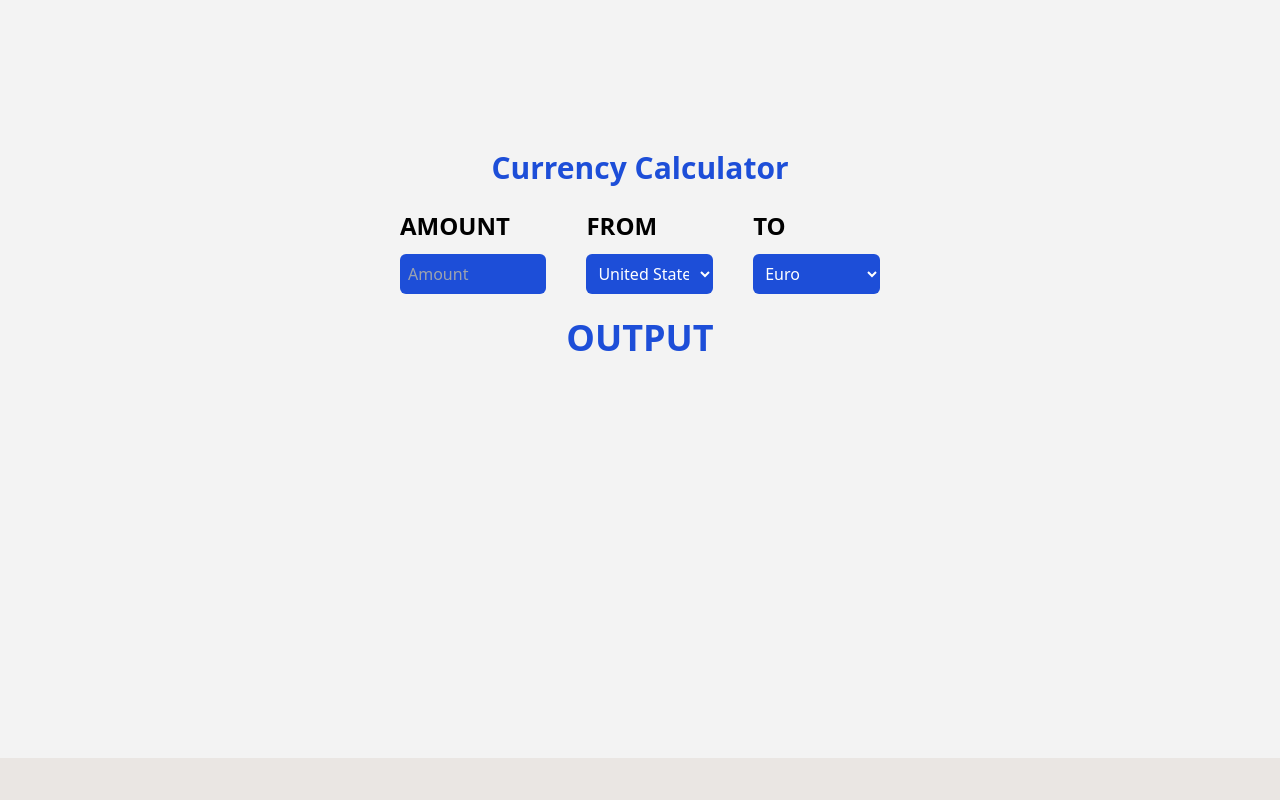
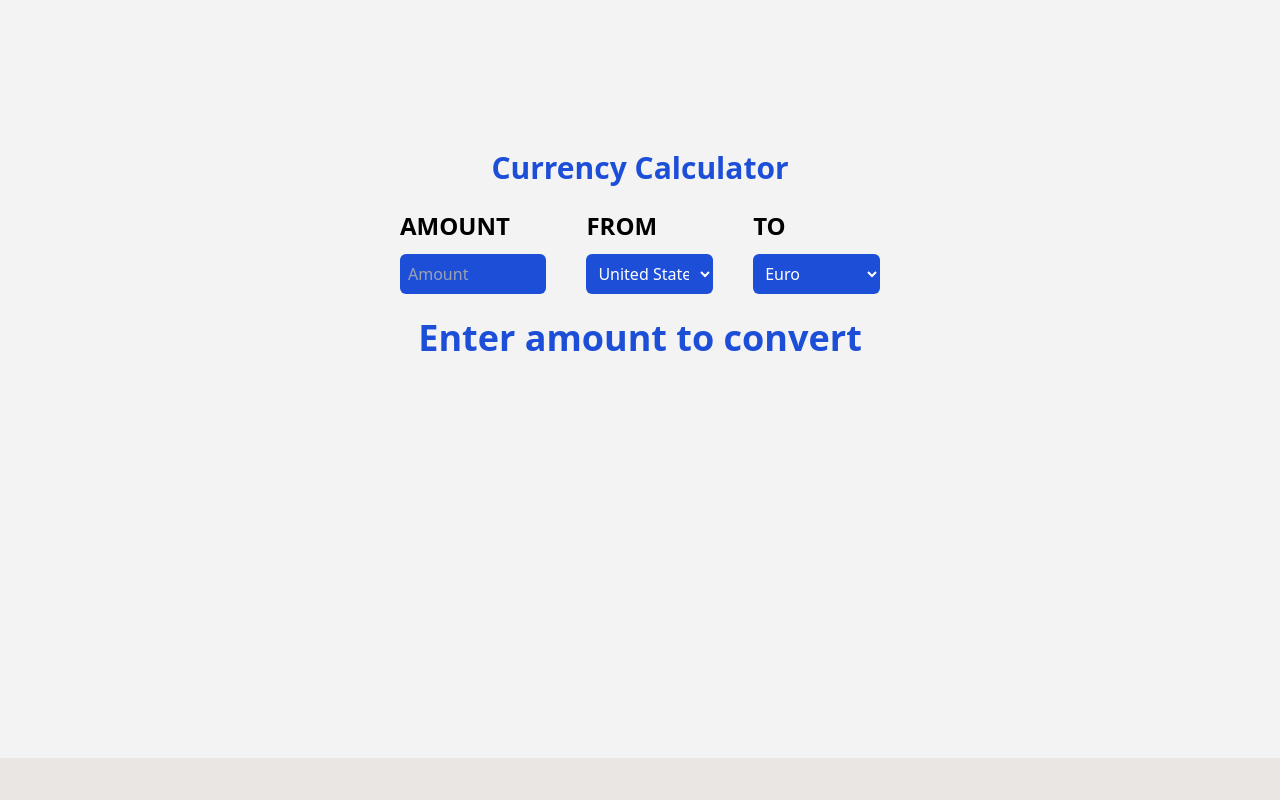
Before and after one commit to joelclaudius/currency-converter, a React (Create React App) app: page / in a window 1280 px wide. Shown: the top 800 px of the page. Built offline with nearby package versions, Linux system fonts and the light colour scheme.

Commit message:
Update build

```diff
--- a/src/App.js
+++ b/src/App.js
@@ -150,12 +150,14 @@ const App = () => {
           <ErrorMessage message={error} /> // Display error message if there's an error
         ) : output !== null ? (
           typeof output === "number" ? (
-            <p>{output.toFixed(2)}</p> // Display the converted amount
+            <p>
+              {output.toFixed(2)} {countryB}
+            </p> // Display the converted amount
           ) : (
             <p>{output}</p> // Display any other message
           )
         ) : (
-          <p>OUTPUT</p> // Prompt for input
+          <p>Enter amount to convert</p> // Prompt for input
         )}
       </div>
     </div>
```
Also changed, not shown: 7 other files (tests, documents, lock files or other folders).
